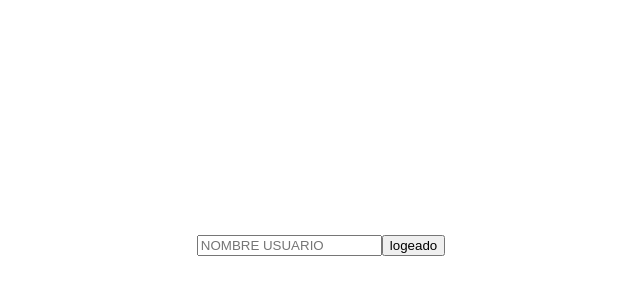
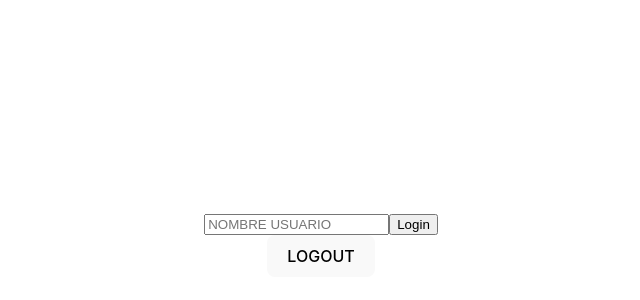
Before and after one commit to TxemaN/practica-spa, a React (Vite) app: page /login in a window 1280 px wide. Shown: the part 156-456 px from the top of the page, without its empty margins (319-959 px from the left). Built offline with nearby package versions, Linux system fonts and the light colour scheme.

Commit message:
loginlogout

```diff
--- a/src/auth/hooks/useFormulario.js
+++ b/src/auth/hooks/useFormulario.js
@@ -37,6 +37,7 @@ export const useFormulario = () => {
         ev.preventDefault();
         const userName = ev.target.nombre.value;
         handleLogin(userName);
+        ev.target.nombre.value=""
 
     };
     console.log(state)
--- a/src/pages/LogInPage.jsx
+++ b/src/pages/LogInPage.jsx
@@ -1,22 +1,25 @@
 import React from 'react'
-import { FormularioLog } from '../auth/components/FormularioLog'
+
 import { useFormulario } from '../auth/hooks/useFormulario'
 
 
 export const LogInPage = () => {
-   const {state, handleLogin,handleSubmit}=useFormulario()
+   const {state, handleLogin,handleSubmit, handleLogOut}=useFormulario()
   return (
     <>
-    <form onSubmit={handleSubmit}  action="">
+          <form onSubmit={handleSubmit} action="">
 
-        <input
-        type="text"
-        name='nombre'
-        id='nombre'
-        placeholder='NOMBRE USUARIO' />
-        <input type="submit" value='logeado'  />
+              <input
+                  type="text"
+                  name='nombre'
+                  id='nombre'
+                  placeholder='NOMBRE USUARIO' />
+              <input type="submit" value='Login' />
 
 
-        </form></>
+          </form>
+
+          <button onClick={handleLogOut}>LOGOUT</button>
+          </>
   )
 }
```
